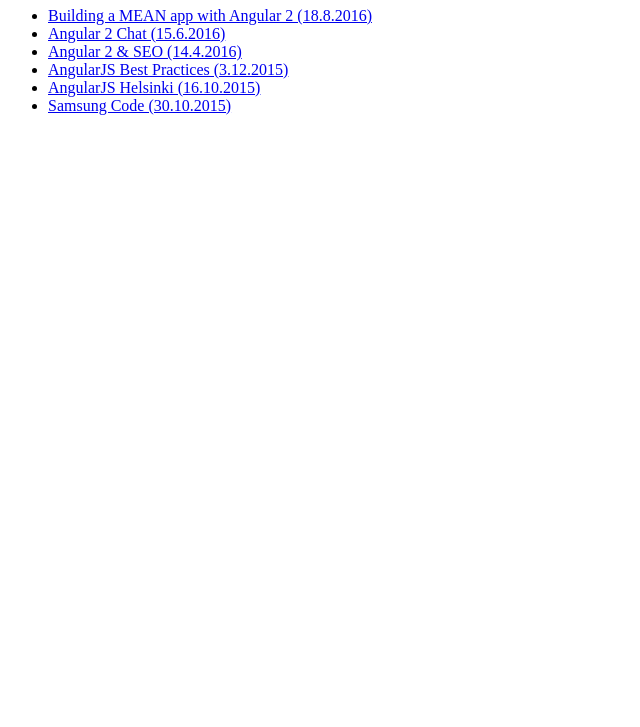
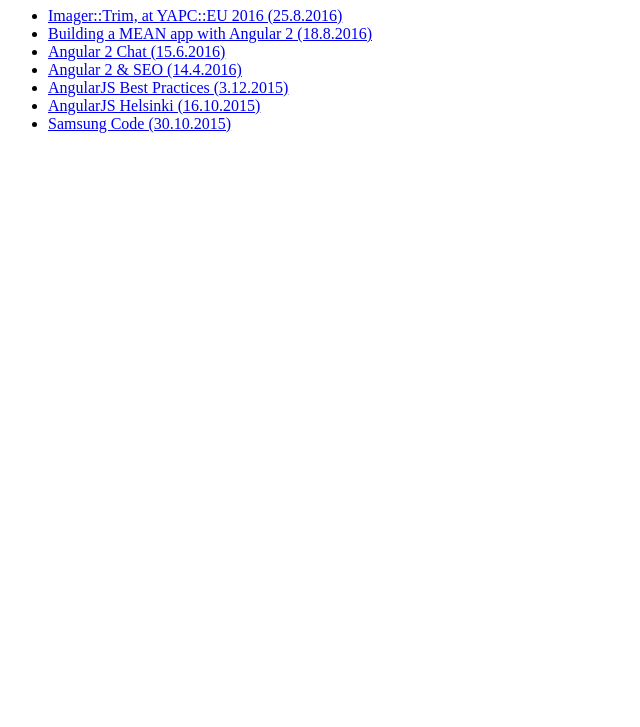
Before and after one commit to jussikinnula/jussikinnula.github.io, a website: page index.html in a window 1280 px wide. Shown: the part 73-800 px from the top of the page, without its empty margins (0-640 px from the left). Drawn offline with Linux system fonts and the light colour scheme.

Commit message:
Update index

```diff
--- a/index.html
+++ b/index.html
@@ -9,6 +9,7 @@
     <body>
         <h1>Jussi Kinnula's presentations</h1>
         <ul>
+            <li><a href="yapc-eu-imager-trim-20160825">Imager::Trim, at YAPC::EU 2016 (25.8.2016)</a></li>
             <li><a href="angular2-mean-20160818">Building a MEAN app with Angular 2 (18.8.2016)</a></li>
             <li><a href="angular2-chat-20160615">Angular 2 Chat (15.6.2016)</a></li>
             <li><a href="angular2-seo-20160414">Angular 2 &amp; SEO (14.4.2016)</a></li>
```
